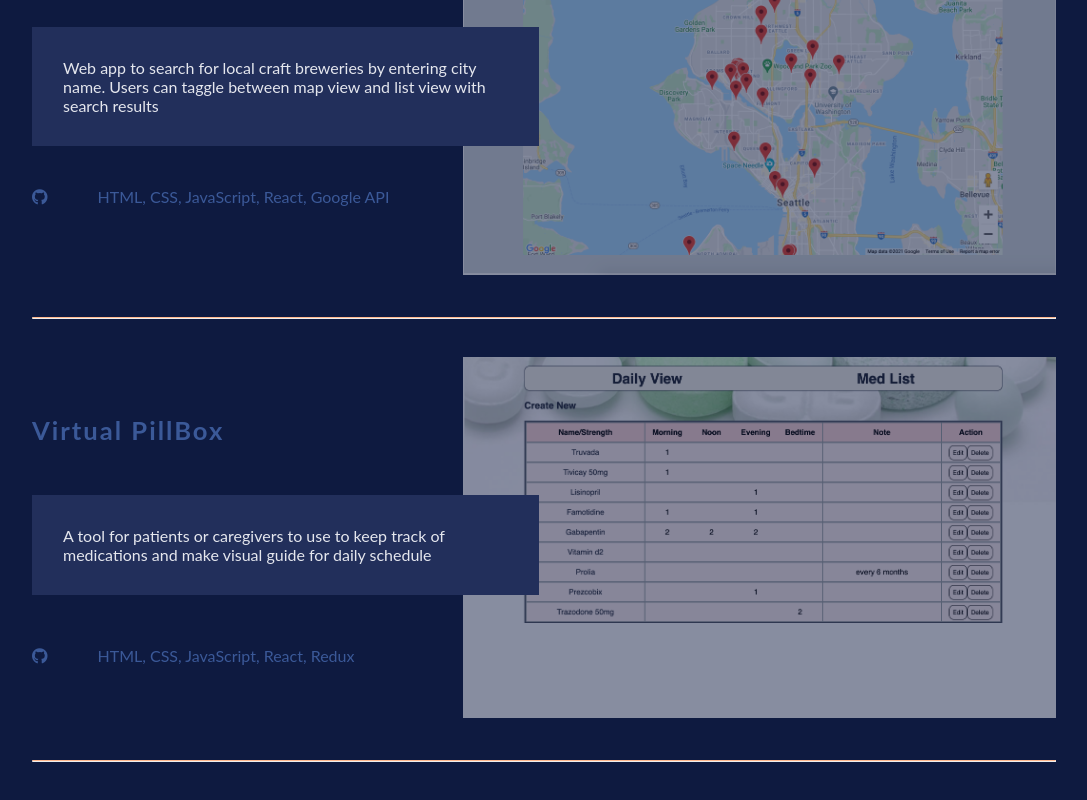
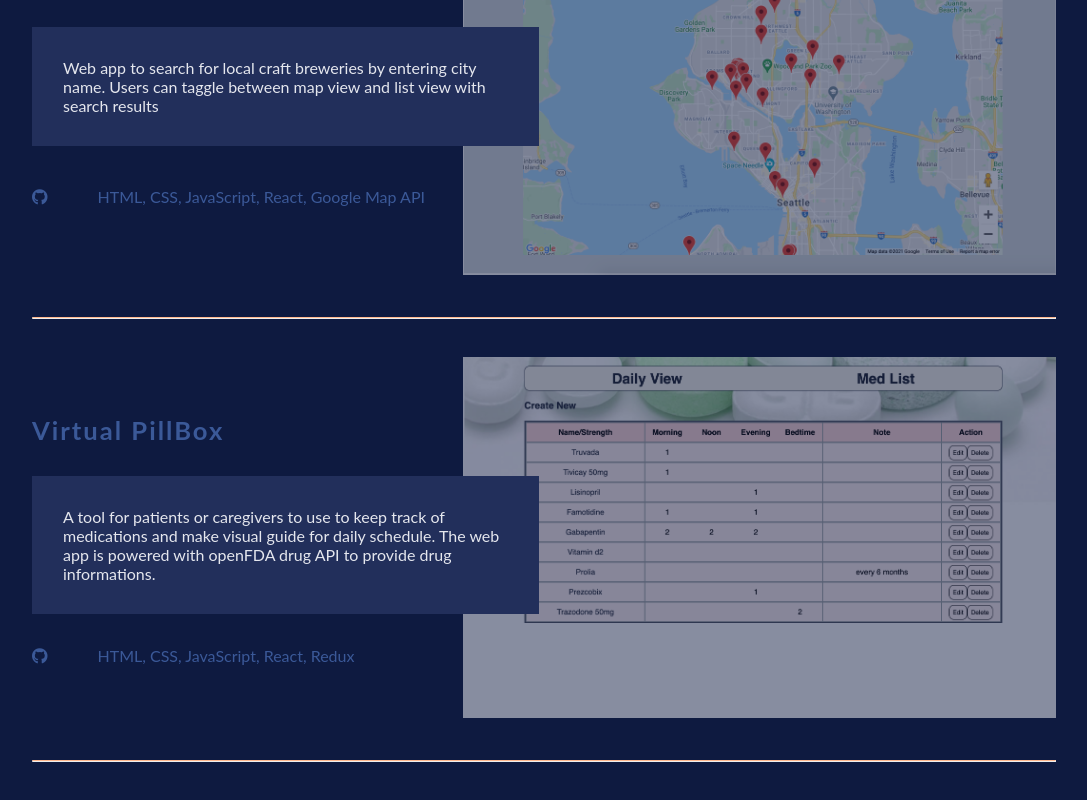
Before and after one commit to yoomi1231/portfolio, a React (Create React App) app: page / in a window 1280 px wide. Shown: the part 1440-2240 px from the top of the page, without its empty margins (96-1183 px from the left). Built offline with nearby package versions, Linux system fonts and the light colour scheme.

Commit message:
updated project url

```diff
--- a/src/components/Projects.js
+++ b/src/components/Projects.js
@@ -35,13 +35,13 @@ const Projects = () => {
             title: "Brewery Finder",
             description: "Web app to search for local craft breweries by entering city name. Users can taggle between map view and list view with search results",
             githubLink: "https://github.com/yoomi1231/brewery-finder",
-            webLink: "https://brewery-finder-ig3sapou0-yoomikimdev-gmailcom.vercel.app/",
+            webLink: "brewery-finder-nine.vercel.app",
             imgSrc: `${BreweryFinder}`,
-            techStack: "HTML, CSS, JavaScript, React, Google API"
+            techStack: "HTML, CSS, JavaScript, React, Google Map API"
         },
         {
             title: 'Virtual PillBox',
-            description: "A tool for patients or caregivers to use to keep track of medications and make visual guide for daily schedule",
+            description: "A tool for patients or caregivers to use to keep track of medications and make visual guide for daily schedule. The web app is powered with openFDA drug API to provide drug informations.",
             githubLink: "https://github.com/yoomi1231/brewery-finder",
             webLink: "https://med-tracker-client.herokuapp.com/",
             imgSrc: `${PillBox}`,
```
